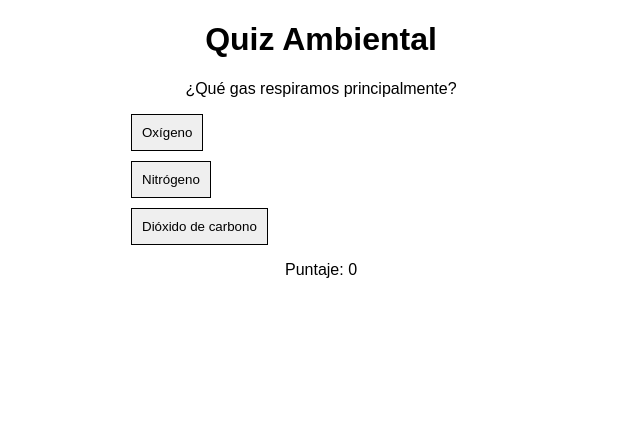
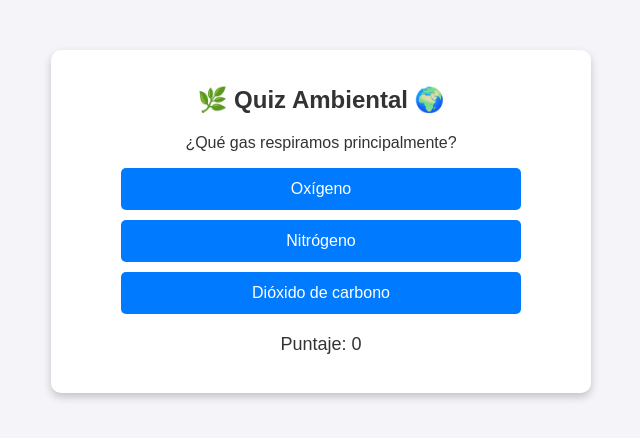
Before and after one commit to m-apablaza/quiz, a plain HTML site: page index.html in a window 1280 px wide. Shown: the whole page, without its empty margins (319-959 px from the left). Drawn offline with Linux system fonts and the light colour scheme.

Commit message:
Update index.html

```diff
--- a/index.html
+++ b/index.html
@@ -5,14 +5,51 @@
     <meta name="viewport" content="width=device-width, initial-scale=1.0">
     <title>Quiz Ambiental</title>
     <style>
-        body { font-family: Arial, sans-serif; text-align: center; }
-        .quiz-container { max-width: 400px; margin: auto; }
-        .option { display: block; margin: 10px; padding: 10px; border: 1px solid #000; cursor: pointer; }
+        body {
+            font-family: 'Arial', sans-serif;
+            text-align: center;
+            background-color: #f4f4f9;
+            color: #333;
+            margin: 0;
+            padding: 0;
+        }
+        .quiz-container {
+            max-width: 500px;
+            margin: 50px auto;
+            background: white;
+            padding: 20px;
+            border-radius: 10px;
+            box-shadow: 0px 4px 8px rgba(0, 0, 0, 0.2);
+        }
+        .option {
+            display: block;
+            margin: 10px auto;
+            padding: 12px;
+            width: 80%;
+            border: none;
+            border-radius: 5px;
+            background-color: #007BFF;
+            color: white;
+            font-size: 16px;
+            cursor: pointer;
+            transition: 0.3s;
+        }
+        .option:hover {
+            background-color: #0056b3;
+        }
+        h1 {
+            font-size: 24px;
+            margin-bottom: 20px;
+        }
+        #score {
+            font-size: 18px;
+            margin-top: 20px;
+        }
     </style>
 </head>
 <body>
-    <h1>Quiz Ambiental</h1>
     <div class="quiz-container">
+        <h1>🌿 Quiz Ambiental 🌍</h1>
         <p id="question">Cargando pregunta...</p>
         <div id="options"></div>
         <p id="score">Puntaje: 0</p>
@@ -23,7 +60,6 @@
         let currentQuestion = 0;
         let score = 0;
 
-        // Cargar preguntas desde el archivo JSON
         fetch('quiz_questions.json')
             .then(response => response.json())
             .then(data => {
@@ -38,7 +74,7 @@
 
         function showQuestion() {
             if (currentQuestion >= selectedQuestions.length) {
-                document.getElementById("question").innerText = "Juego terminado. Puntaje final: " + score;
+                document.getElementById("question").innerText = "🎉 Juego terminado. Puntaje final: " + score;
                 document.getElementById("options").innerHTML = "";
                 return;
             }
```
